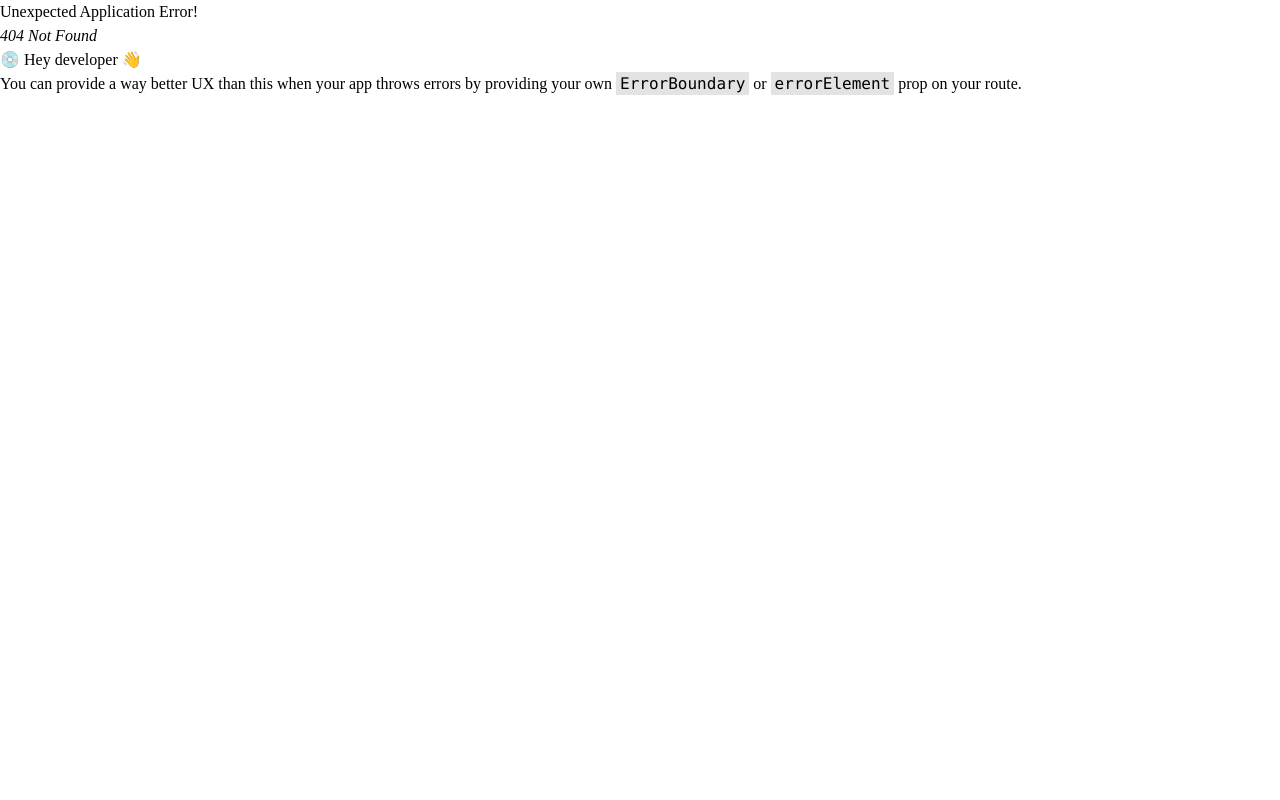
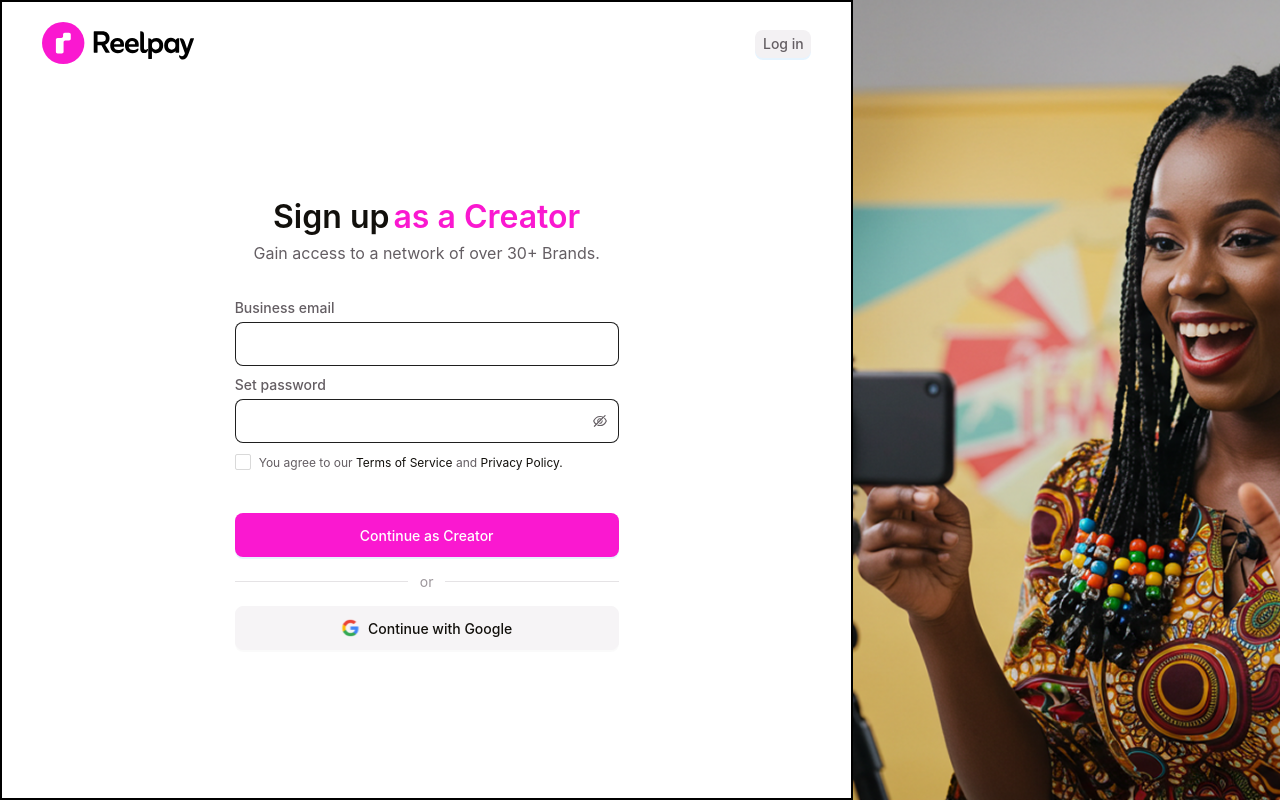
Before and after one commit to ReelpayHQ/reelpay-frontend, a React app: page /signup in a window 1280 px wide. Before the commit this address had no page. Built offline with nearby package versions, Linux system fonts and the light colour scheme; the HTML template or start-up script is replaced by a standard one.

Commit message:
feat: adds signup component

```diff
--- a/src/App.css
+++ b/src/App.css
@@ -8,7 +8,14 @@
      --color-brandAsh: #645E63;
      --color-brandAsh-100: #CED8E3;
      --color-brandAsh-200: #686868;
+     --color-brandAsh-300: #F3F1F3;
+     --color-brandAsh-400: #CECACD;
+     --color-brandAsh-500: #9C969B;
+     --color-brandAsh-600: #F6F4F6;
+     --color-brandRed: #F43F5E;
+     --text-size13: 13px;
      --text-size32: 32px;
+
    }
 
    #root {
--- a/src/components/AuthHeading.jsx
+++ b/src/components/AuthHeading.jsx
@@ -1,9 +1,12 @@
 import React from "react";
 
-const AuthHeading = ({ heading, title }) => {
+const AuthHeading = ({ heading, title, ctaText }) => {
   return (
-    <div className="text-center">
-      <h1 className="text-size32 font-semibold text-brandBlack">{heading}</h1>
+    <div className="flex flex-col items-center">
+      <h1 className="text-size32 font-semibold text-brandBlack flex items-center gap-1">
+        {heading}
+        {ctaText ? <p className="text-brandPink">{ctaText}</p> : null}
+      </h1>
       <p className="text-base text-brandAsh">{title}</p>
     </div>
   );
--- /dev/null
+++ b/src/components/ErrorText.jsx
@@ -0,0 +1,13 @@
+import React from "react";
+
+const ErrorText = ({ error }) => {
+  return (
+    <>
+      {error ? (
+        <span className="text-xs text-brandRed font-normal">{error}</span>
+      ) : null}
+    </>
+  );
+};
+
+export default ErrorText;
--- /dev/null
+++ b/src/components/fields/CustomInputField.jsx
@@ -0,0 +1,37 @@
+import { Input } from "antd";
+import React from "react";
+import ErrorText from "../ErrorText";
+
+const { Password, TextArea, OTP, Search } = Input;
+const CustomInputField = ({
+  label,
+  type,
+  labelProps,
+  error,
+  status,
+  ...props
+}) => {
+  const InputComponent =
+    type === "password"
+      ? Password
+      : type === "textArea"
+      ? TextArea
+      : type === "otp"
+      ? OTP
+      : Input;
+  return (
+    <div>
+      {label ? (
+        <label className="font-medium text-sm text-brandAsh" {...labelProps}>
+          {label}
+        </label>
+      ) : null}
+      <div className="mt-1">
+        <InputComponent status={error ? "error" : status} {...props} />
+      </div>
+      <ErrorText error={error} />
+    </div>
+  );
+};
+
+export default CustomInputField;
--- a/src/globals/componentTheme.js
+++ b/src/globals/componentTheme.js
@@ -1,5 +1,10 @@
+import { Checkbox } from "antd";
+
 export const componentTheme = {
-  token: {},
+  token: {
+    borderRadius: 8,
+    // controlHeight: 44,
+  },
   components: {
     Button: {
       defaultBorderColor: "var(--color-brandAsh-100)",
@@ -15,9 +20,24 @@ export const componentTheme = {
       colorTextDisabled: "",
       borderColorDisabled: "",
       colorPrimaryActive: "",
-      borderRadius: 8,
-      fontWeight: 600,
+      fontWeight: 500,
+      contentFontSize: "14px",
       colorPrimaryHover: "",
+      controlHeight: 44,
+    },
+    Input: {
+      activeBorderColor: "var(--color-brandPink)",
+      hoverBorderColor: "var(--color-brandPink)",
+      colorBorder: "var(--color-brandAsh-400)",
+      controlHeight: 44,
+      colorIcon: "var(--color-brandAsh)",
+      colorError: "var(--color-brandRed)",
+    },
+    Checkbox: {
+      colorPrimaryHover: "",
+      colorPrimaryBorder: "var(--color-brandAsh)",
+      colorPrimary: "var(--color-brandBlack)",
+      borderRadiusSM: 2,
     },
   },
 };
--- /dev/null
+++ b/src/pages/public/Auth/AuthWrapper.jsx
@@ -0,0 +1,103 @@
+import { Button, Col, Divider, Flex, Row } from "antd";
+import { Outlet } from "react-router";
+import reelpayAuthBg from "../../../assets/images/img/reelpayauthbg.png";
+import reelpayLogo from "../../../assets/images/svg/reelpaylogo.svg";
+import AuthHeading from "../../../components/AuthHeading";
+import Google from "../../../assets/images/svg/google.svg";
+
+const AuthWrapper = () => {
+  const isSignup = true;
+  const isCreator = "creator";
+  return (
+    <Row className="h-screen min-h-screen">
+      <Col xs={24} lg={16}>
+        <div className="h-screen py-5 px-4 md:px-10 border-2">
+          <Flex align="center" justify="space-between">
+            <div>
+              <img src={reelpayLogo} className="object-fit w-38" />
+            </div>
+            <Flex align="center">
+              <div className="w-14 h-7">
+                <Button
+                  type="primary"
+                  block={true}
+                  className="!bg-brandAsh-300 !text-brandAsh !h-full"
+                >
+                  {isSignup ? "Log in" : "Sign up"}
+                </Button>
+              </div>
+            </Flex>
+          </Flex>
+          <div className="mt-16 md:mt-32 h-8/10">
+            <Flex justify="center" align="center">
+              <div className="w-96 max-w-96 flex flex-col justify-between">
+                <div>
+                  <AuthHeading
+                    heading={!isSignup ? "Welcome back" : "Sign up"}
+                    ctaText={
+                      !isSignup ? "" : isCreator ? "as a Creator" : "as a Brand"
+                    }
+                    title={
+                      !isSignup
+                        ? "Log in to your account to manage your campaigns"
+                        : isCreator
+                        ? "Gain access to a network of over 30+ Brands."
+                        : "Gain access to a network of over 300+ creators."
+                    }
+                  />
+                  <Flex className="flex-col gap-2 !mt-8">
+                    <Outlet context={{ isCreator }} />
+                  </Flex>
+                  <div>
+                    <Flex align="center">
+                      <div className="w-5/10">
+                        <Divider className="bg-brandAsh-300" />
+                      </div>
+                      <p className="px-3 text-brandAsh-500">or</p>
+                      <div className="w-5/10">
+                        <Divider className="bg-brandAsh-300" />
+                      </div>
+                      <div />
+                    </Flex>
+
+                    <Button
+                      block={true}
+                      className="!bg-brandAsh-600 !text-brandBlack !border !border-brandAsh-600"
+                    >
+                      <img src={Google} className="object-fit" />
+                      Continue with Google
+                    </Button>
+                  </div>
+                </div>
+              </div>
+            </Flex>
+          </div>
+        </div>
+      </Col>
+
+      <Col
+        xs={0}
+        lg={8}
+        className="h-screen fixed right-0 top-0 w-full overflow-auto"
+      >
+        <div
+          className={` h-screen bg-cover bg-no-repeat`}
+          style={{
+            backgroundImage: `url(${reelpayAuthBg})`,
+            backgroundPosition: "right center",
+          }}
+        />
+      </Col>
+    </Row>
+  );
+};
+
+export default AuthWrapper;
+//  <div className="text-center">
+//                   <p className="text-size13 capitalize text-brandAsh mt-4 md:mt-0">
+//                     Are you a {isCreator}?{" "}
+//                     <span className="text-brandPink">
+//                       {!isSignup ? "Log in" : "Sign up"}here
+//                     </span>
+//                   </p>
+//                 </div>
--- /dev/null
+++ b/src/pages/public/Auth/Login.jsx
@@ -0,0 +1,22 @@
+import React from "react";
+import CustomInputField from "../../../components/fields/CustomInputField";
+import { Button, Flex } from "antd";
+
+const Login = () => {
+  return (
+    <>
+      <CustomInputField label={"Email"} />
+      <CustomInputField label={"Password"} placeholder="" type={"password"} />
+      <div className="flex items-center justify-end">
+        <Button type="link" className="!p-1 !text-brandPink !h-0">
+          Forgot password?
+        </Button>
+      </div>
+      <Button type="primary" className="!mt-8">
+        Continue
+      </Button>
+    </>
+  );
+};
+
+export default Login;
--- /dev/null
+++ b/src/pages/public/Auth/Signup.jsx
@@ -0,0 +1,33 @@
+import React from "react";
+import CustomInputField from "../../../components/fields/CustomInputField";
+import { Button, Checkbox, Flex } from "antd";
+import { useOutletContext } from "react-router";
+
+const AgreementText = ({ text }) => {
+  return <span className="text-brandBlack">{text}</span>;
+};
+const Signup = () => {
+  const contextValue = useOutletContext();
+  const isCreator = contextValue?.isCreator === "creator";
+  return (
+    <>
+      <CustomInputField label={"Business email"} />
+      <CustomInputField
+        label={"Set password"}
+        placeholder=""
+        type={"password"}
+      />
+      <Checkbox>
+        <p className="text-xs text-brandAsh">
+          You agree to our <AgreementText text={"Terms of Service"} /> and{" "}
+          <AgreementText text={"Privacy Policy."} />
+        </p>
+      </Checkbox>
+      <Button type="primary" className="!mt-8">
+        Continue as {isCreator ? "Creator" : "Brand"}
+      </Button>
+    </>
+  );
+};
+
+export default Signup;
```
Also changed, not shown: src/pages/public/Authpage.jsx (+9 -2 lines), src/routes/routes.jsx (+14 -3 lines), src/assets/images/svg/google.svg (added).
